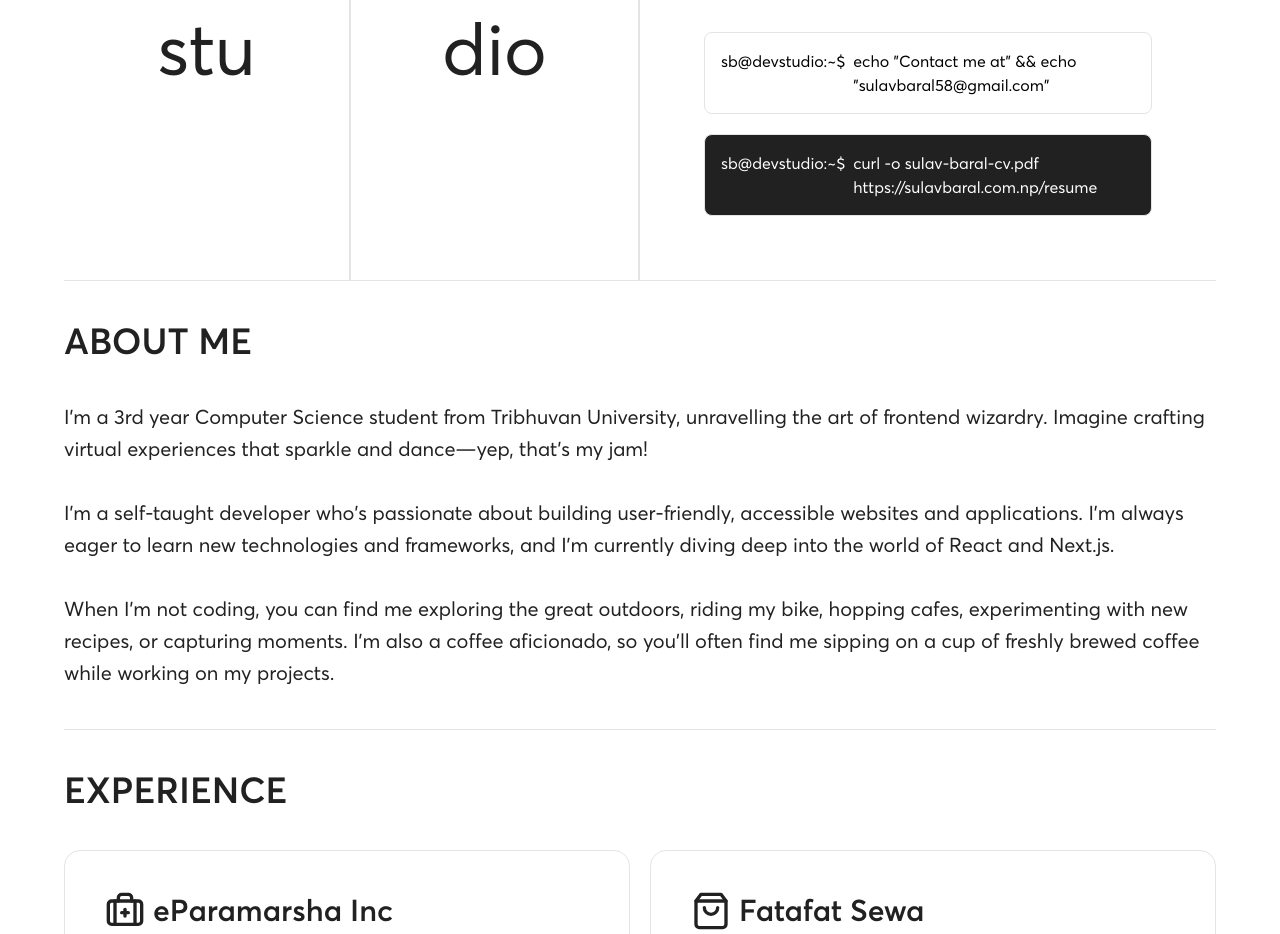
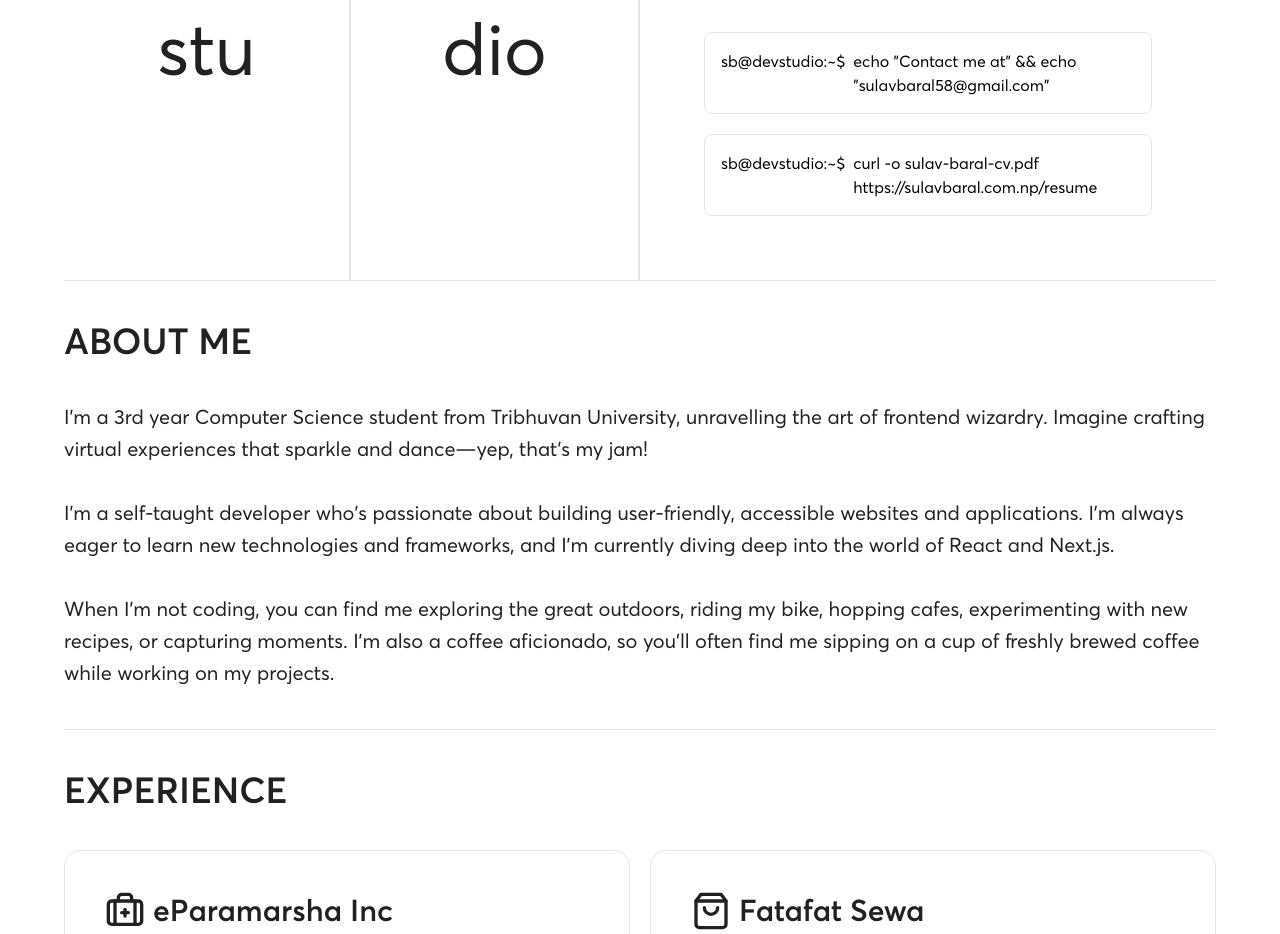
Before and after one commit to tyzrex/minimal-portfolio, a Next.js app: page / in a window 1280 px wide. Shown: the part 800-1734 px from the top of the page. Built offline with nearby package versions, Linux system fonts and the light colour scheme.

Commit message:
color changes

```diff
--- a/src/components/sections/hero-section.tsx
+++ b/src/components/sections/hero-section.tsx
@@ -107,7 +107,7 @@ export default function HeroSection() {
                 "
                 className="w-full"
               >
-                <div className="flex items-start justify-start w-full h-full bg-primary text-white dark:bg-white text-black border rounded-lg flex-col p-4">
+                <div className="flex items-start justify-start w-full h-full  dark:bg-white text-black border rounded-lg flex-col p-4">
                   <div className="flex items-start gap-2 justify-start flex-col sm:flex-row">
                     <p>sb@devstudio:~$</p>
                     <p className="flex items-center">
```
